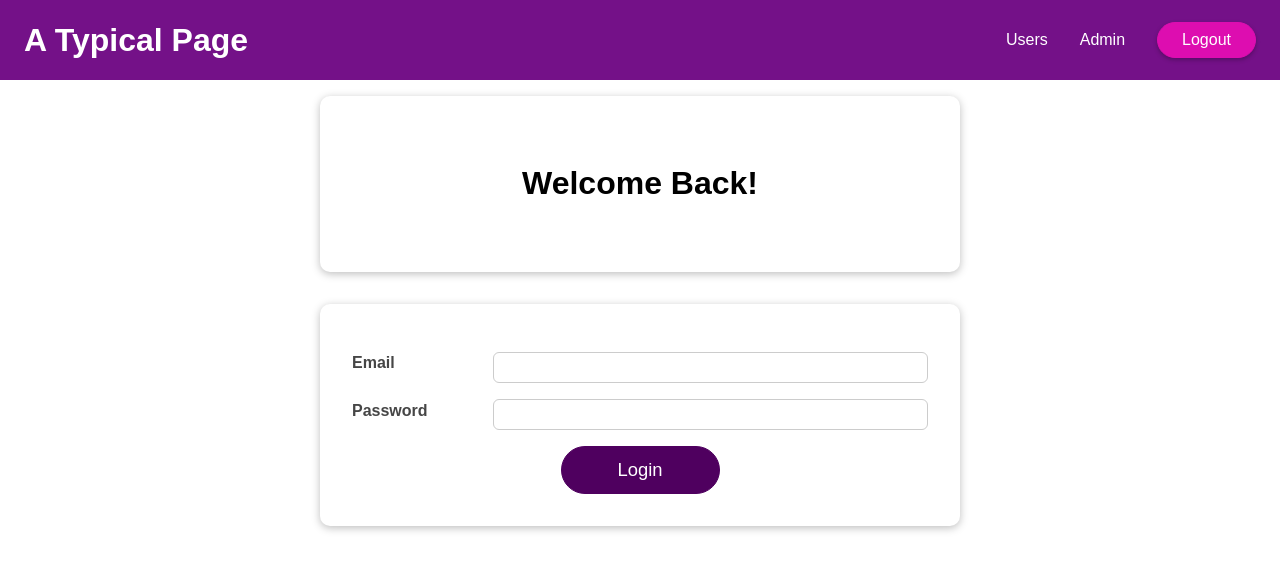
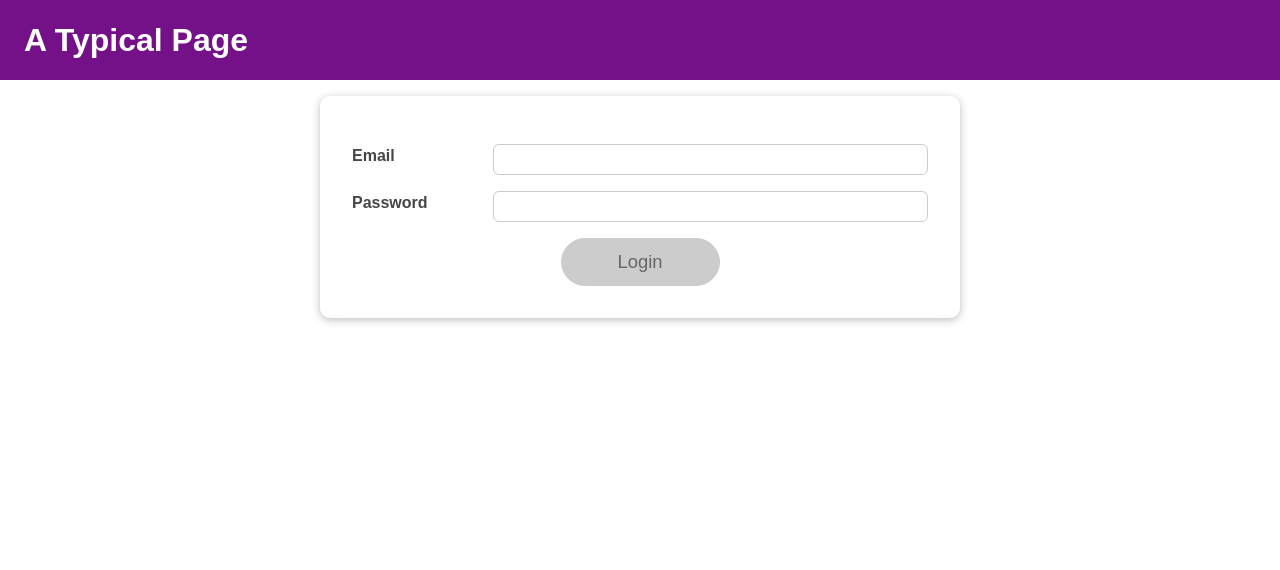
Before and after one commit to jibreelfahd/React_Home_Login_App, a React (Create React App) app: page / in a window 1280 px wide. Shown: the top 570 px of the page. Built offline with nearby package versions, Linux system fonts and the light colour scheme.

Commit message:
Added login based on the user input when the email included @ and the passowrd length is > 6 and logout logic

```diff
--- a/src/App.js
+++ b/src/App.js
@@ -1,15 +1,24 @@
-import React from "react";
+import React, { useState } from "react";
 import Header from "./components/Header/Header";
 import Home from "./components/Home/Home";
 import Login from "./components/Login/Login";
 
 const App = () => {
+  const [isLoggedIn, setIsLoggedIn] = useState(false);
+
+  const loginHandler = (email, password) => {
+    setIsLoggedIn(true);
+  };
+
+  const logoutHandler = () => {
+    setIsLoggedIn(false);
+  };
   return (
     <>
-      <Header />
+      <Header onLogin={isLoggedIn} onLogout={logoutHandler}/>
       <main>
-        <Home />
-        <Login />
+        {!isLoggedIn && <Login onLogin={loginHandler}/>}
+        {isLoggedIn && <Home />}
       </main>
     </>
   );
--- a/src/components/Header/Header.js
+++ b/src/components/Header/Header.js
@@ -7,7 +7,7 @@ const Header = (props) => {
     return (
       <header className={styles.header}>
         <h1>A Typical Page</h1>
-        <Navigation />
+        <Navigation onLogin={props.onLogin} onLogout={props.onLogout}/>
       </header>
     )
 };
--- a/src/components/Header/Navigation.js
+++ b/src/components/Header/Navigation.js
@@ -1,23 +1,31 @@
 import React from "react";
 
-import styles from './Navigation.module.css';
+import styles from "./Navigation.module.css";
 
-const Navigation = () => {
+const Navigation = ({ onLogin, onLogout }) => {
   return (
     <nav className={styles.nav}>
       <ul>
+        {onLogin && (
           <li>
             <a href="/">Users</a>
           </li>
+        )}
+        {onLogin && (
           <li>
             <a href="/">Admin</a>
           </li>
+        )}
+        {onLogin && (
           <li>
-          <button className={styles.button}>Logout</button>
+            <button className={styles.button} onClick={onLogout}>
+              Logout
+            </button>
           </li>
+        )}
       </ul>
     </nav>
-  )
+  );
 };
 
 export default Navigation;
--- a/src/components/Login/Login.js
+++ b/src/components/Login/Login.js
@@ -1,23 +1,74 @@
-import React from "react";
+import React, { useState } from "react";
 import Card from "../UI/Card/Card";
 import Button from "../UI/Button/Button";
 
 import styles from "./Login.module.css";
 
-const Login = () => {
+const Login = (props) => {
+  const [enteredEmail, setEnteredEmail] = useState("");
+  const [isEmailValid, setIsEmailValid] = useState("");
+  const [enteredPassword, setEnteredPassword] = useState("");
+  const [isPasswordValid, setIsPasswordValid] = useState("");
+  const [isFormValid, setIsFormValid] = useState(false);
+
+  const emailChangeHandler = (event) => {
+    setEnteredEmail(event.target.value);
+
+    setIsFormValid(
+      event.target.value.includes("@") && enteredPassword.trim().length > 6
+    );
+  };
+
+  const passwordChangeHandler = (event) => {
+    setEnteredPassword(event.target.value);
+
+    setIsFormValid(
+      event.target.value.includes("@") && enteredPassword.trim().length > 6
+    );
+  };
+
+  const validateEmail = () => {
+    setIsEmailValid(enteredEmail.includes("@"));
+  };
+
+  const validatePassword = () => {
+    setIsPasswordValid(enteredEmail.trim().length > 6);
+  };
+
+  const submitHandler = (event) => {
+    event.preventDefault();
+
+    props.onLogin(enteredEmail, enteredPassword);
+
+    setEnteredEmail("");
+    setEnteredPassword("");
+  };
+
   return (
     <Card className={styles.form__main}>
-      <form>
-        <div className={styles.form__control}>
+      <form onSubmit={submitHandler}>
+        <div className={`${styles.form__control} ${!isEmailValid === false ? styles.invalid: ''}`}>
           <label htmlFor="email">Email</label>
-          <input type="text" id="email" />
+          <input
+            type="text"
+            id="email"
+            value={enteredEmail}
+            onChange={emailChangeHandler}
+            onBlur={validateEmail}
+          />
         </div>
-        <div className={styles.form__control}>
+        <div className={`${styles.form__control} ${!isPasswordValid === false ? styles.invalid: ''}`}>
           <label htmlFor="passord">Password</label>
-          <input type="password" id="password" />
+          <input
+            type="password"
+            id="password"
+            value={enteredPassword}
+            onChange={passwordChangeHandler}
+            onBlur={validatePassword}
+          />
         </div>
         <div className={styles.action}>
-          <Button>Login</Button>
+          <Button type="submit" disabled={!isFormValid}>Login</Button>
         </div>
       </form>
     </Card>
--- a/src/components/UI/Button/Button.js
+++ b/src/components/UI/Button/Button.js
@@ -8,6 +8,7 @@ const Button = (props) => {
       className={styles.button}
       onClick={props.onClick}
       type={props.type || "button"}
+      disabled={props.disabled}
     >
       {props.children}
     </button>
```
Lines whose indentation alone changed are shown as unchanged.
